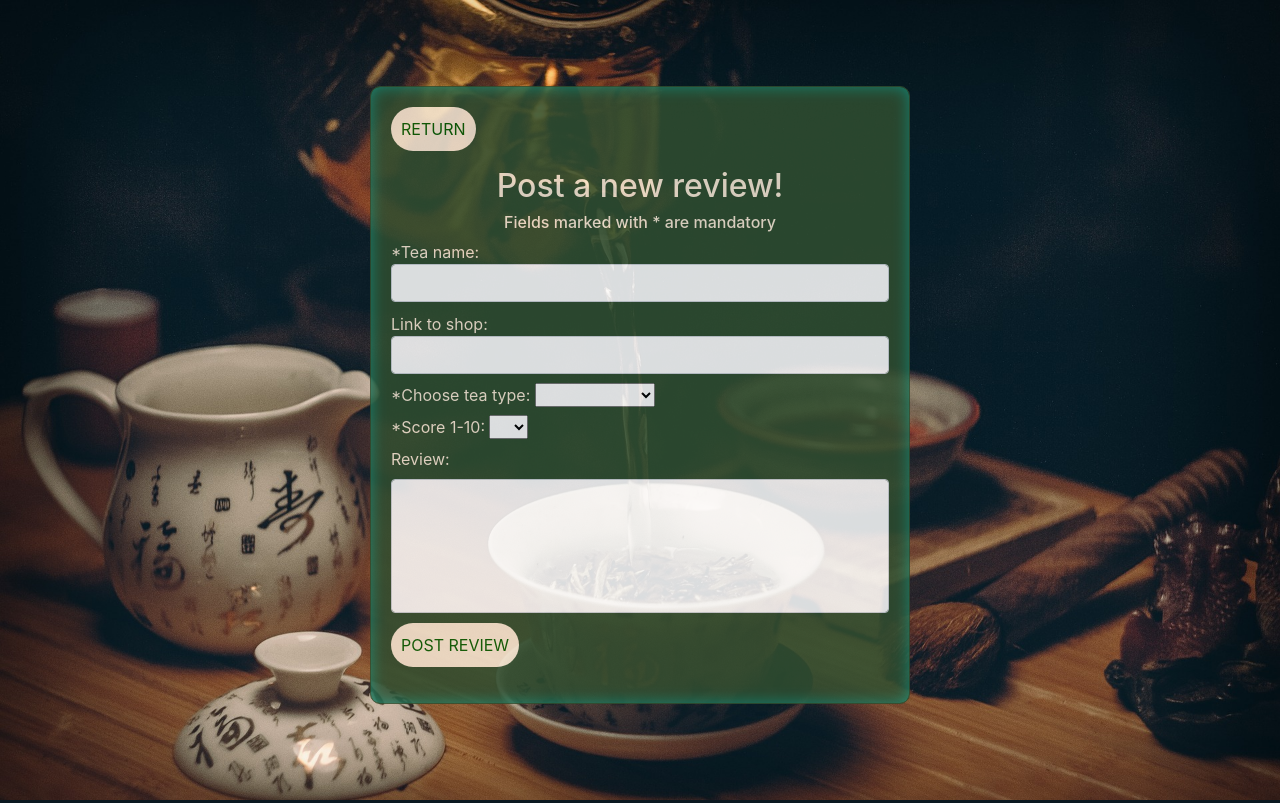
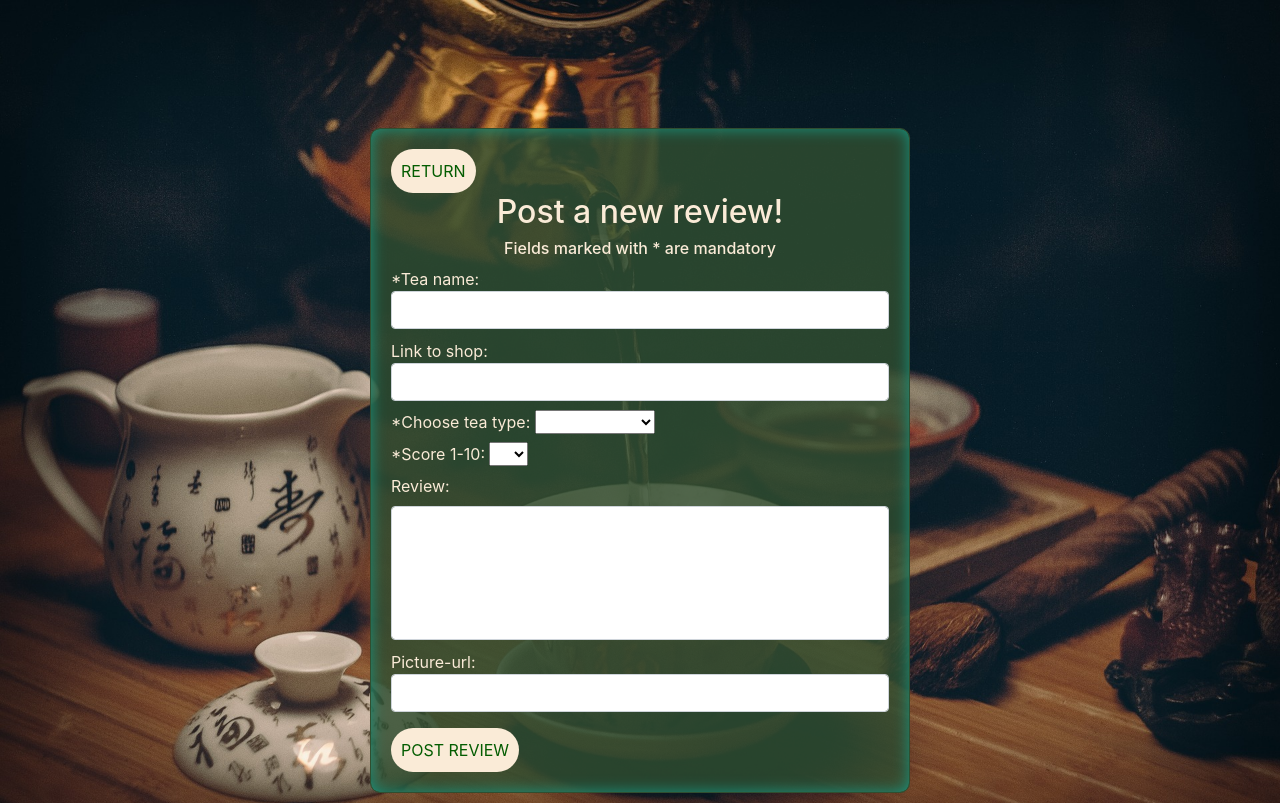
Before and after one commit to Juustoisa/Unbrewed, a Flask app: page /newreview in a window 1280 px wide. Run offline with Flask 2, Linux system fonts and the light colour scheme; the visitor is signed in with stand-in values (Sample User, id 1); some libraries are stand-ins or nearby versions.

Commit message:
Added possibilty for users to add photolink to their reviews

```diff
--- a/routes.py
+++ b/routes.py
@@ -16,20 +16,21 @@
     target = review.get_one(id)
     if not target:
         return redirect("/")
-    targetuser = user.get_one(target[0][6])
+    targetuser = user.get_one(target[0][7])
     return render_template("single-review.html", targetreview=target, targetuser=targetuser)
 
 @app.route("/newreview", methods=["get","post"])
 def newreview():
-    if request.method == "GET":
-        return render_template("new-review.html", rnumber=random.randint(2,9))
+    if request.method == "GET": # random used to generate random number of invisible buttons for very simple spam protection.
+        return render_template("new-review.html", rnumber=random.randint(1,15))
     if request.method == "POST":
         name = request.form["teaname"]
         teatype = request.form["teatype"]
         score = request.form["score"]
         shop = request.form["shop"]
         reviewtext = request.form["reviewtext"]
-        if review.send(name, teatype, score, shop, reviewtext):
+        picture_url = request.form["picture"]
+        if review.send(name, teatype, score, shop, reviewtext, picture_url):
             return redirect("/frontpage")
         else:
             flash("Unable to post review, check mandatory info.")
--- a/schema.sql
+++ b/schema.sql
@@ -10,5 +10,6 @@
     teatype VARCHAR(15),
     score INTEGER,
     reviewtext VARCHAR(601),
+    picture_url VARCHAR(512),
     user_id INTEGER REFERENCES users
 );
--- a/static/custom.css
+++ b/static/custom.css
@@ -14,12 +14,13 @@
 	margin: 0px 0px 10px 0px;
 	border: 1px solid #304e30;
 	padding: 20px;
-	background: #304e30;
+	background: #304e30d0;
 	box-shadow: inset 0px 0px 15px #179681;
 	-moz-box-shadow: inset 0px 0px 15px #179681;
   -webkit-box-shadow: inset 0px 0px 15px #179681;
-  opacity: 85%;
+
   width: auto;
+  height: auto;
 }
 
 .nicer-button{
--- a/templates/new-review.html
+++ b/templates/new-review.html
@@ -1,8 +1,11 @@
+<!DOCTYPE html>
 <meta name="viewport" content="width=device-width, initial-scale=1, shrink-to-fit=yes">
 <link rel="stylesheet" href="https://stackpath.bootstrapcdn.com/bootstrap/4.5.0/css/bootstrap.min.css">
 <link rel="stylesheet" type="text/css" href="../static/custom.css">
-<div style="background: url(../static/tee.jpg)" class="page-holder bg-image">
-    <div class="container h-100">
+<body style="background: url(../static/tee.jpg)" class="page-holder bg-image">
+
+
+    <div style=" padding-top: 10%;" class="container h-100">
         <div class="row h-100 justify-content-center align-items-center">
             <div class="col-10 col-md-8 col-lg-6">
             {% if session.user_id %}
@@ -23,12 +26,12 @@
                         <label style="color: antiquewhite; margin-top: -20px;">*Choose tea type:</label>
                         <select required name="teatype" id="teatype">
                             <option value=""></option>
+                            <option value="Black Tea">Black Tea</option>
                             <option value="Green Tea">Green Tea</option>
-                            <option value="Black Tea">Black Tea</option>
+                            <option value="Oolong Tea">Oolong Tea</option>
+                            <option value="Other Tea">Other/Herbal</option>
                             <option value="Pu-erh Tea">Pu-erh Tea</option>
-                            <option value="Oolong Tea">Oolong Tea</option>
                             <option value="White Tea">White Tea</option>
-                            <option value="Other Tea">Other/Herbal</option>
                         </select>
                     </br>
                         <label style="color: antiquewhite">*Score 1-10:</label>
@@ -50,14 +53,16 @@
                     <label style="color: antiquewhite">Review:</label>
                 </br>
                     <textarea name="reviewtext" style="margin-bottom: 10px;resize: none;" rows="5" class="form-control input-sm" name="review" id="review" maxlength="600" ></textarea>
+
+                    <p style="color: antiquewhite;">Picture-url:<br>
+                        <input class="form-control input-sm" type="url" name="picture"></p>
                     {% for i in range(0,  rnumber ) %}
-                    <button hidden></button>
+                    <button hidden class="nicer-button" >Post review</button>
                     {% endfor %}
                     <button class="nicer-button" type="submit">Post review</button>
                     {% for i in range(0,  rnumber ) %}
-                    <button hidden></button>
+                    <button hidden class="nicer-button" >Post review</button>
                     {% endfor %}
-
                         {% with messages = get_flashed_messages() %}
                         {% if messages %}
                         <ul class=flashes>
@@ -82,4 +87,5 @@
             </div>
         </div>
     </div>
-</div>
+
+</body>
```
Also changed, not shown: review.py (+7 -5 lines), templates/browse.html (+7 -3 lines), templates/front-page.html (+13 -6 lines), templates/index.html (+6 -2 lines), templates/register.html (+5 -2 lines), templates/single-review.html (+7 -2 lines), static/kuppi.jpg (added).
